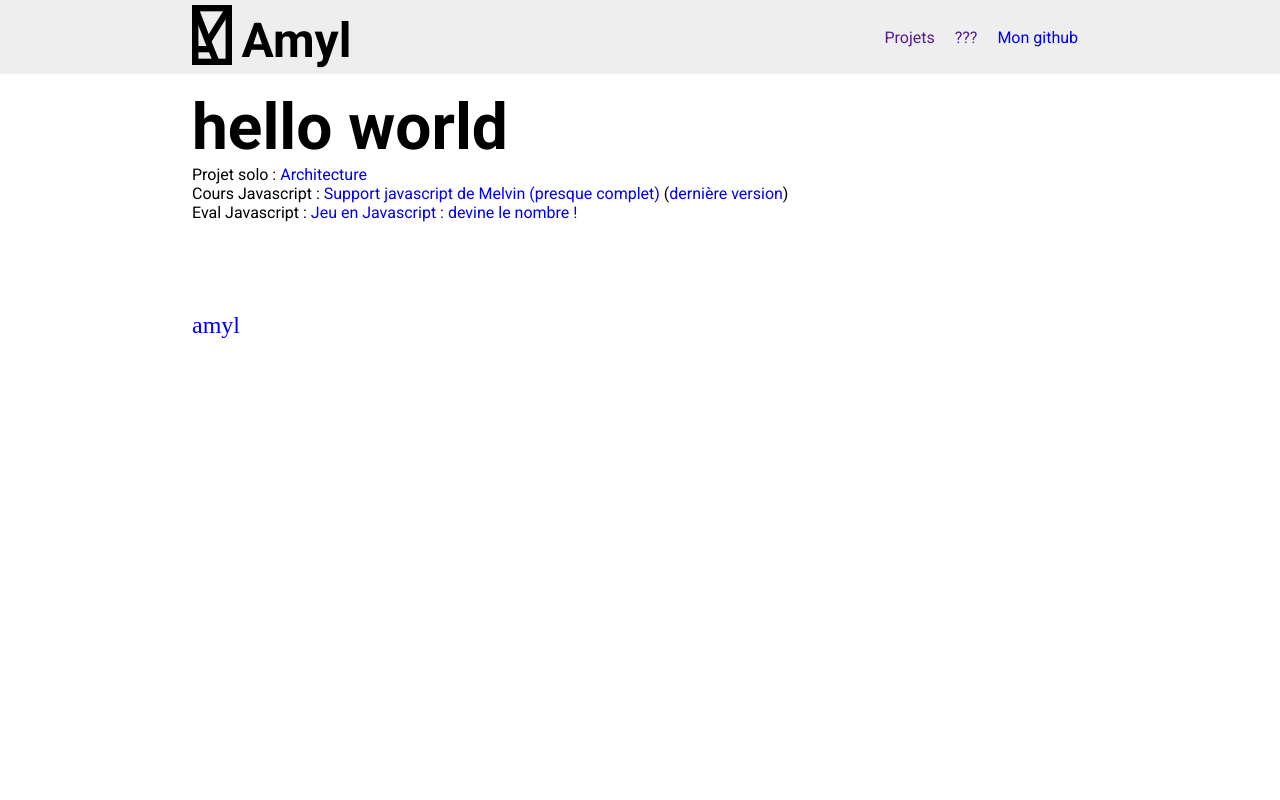
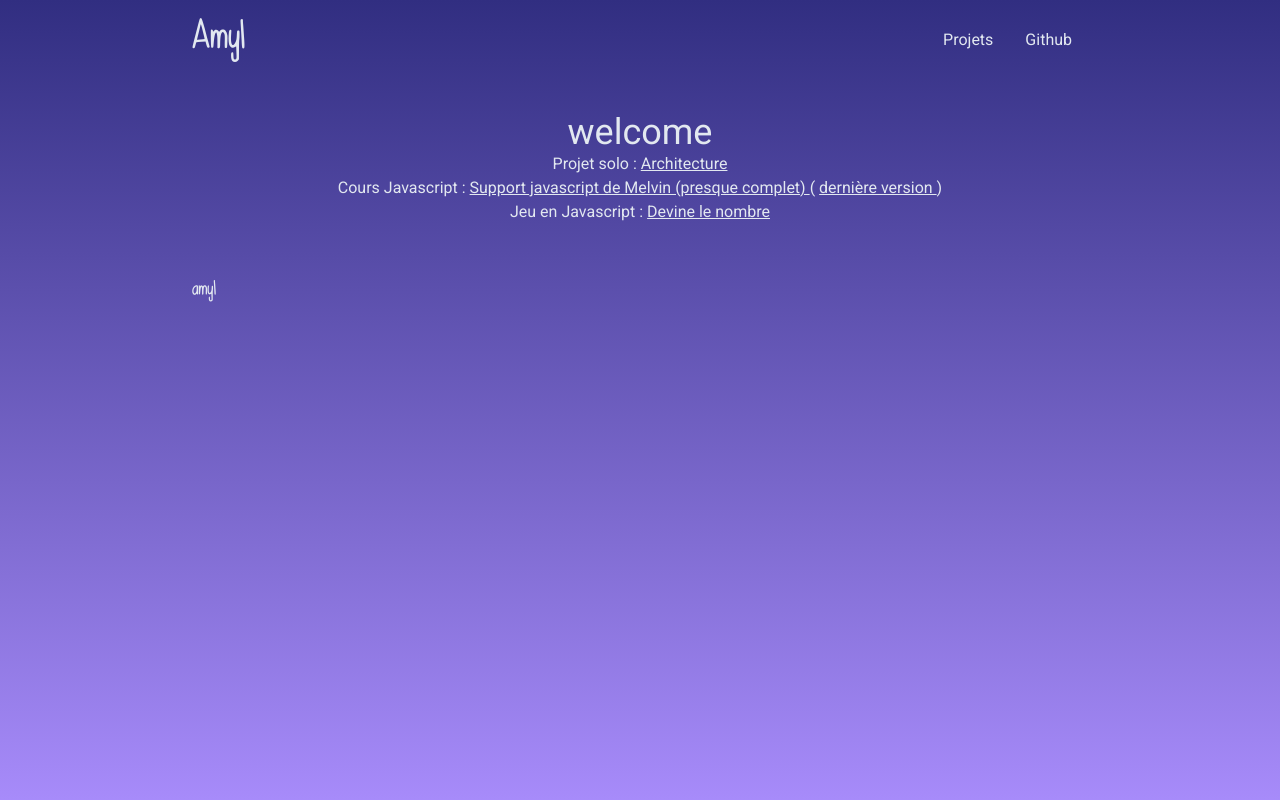
Before and after one commit to am-yl/am-yl.github.io, a PHP site: page / in a window 1280 px wide. Run offline with PHP 8.4, Linux system fonts and the light colour scheme; some libraries are stand-ins or nearby versions.

Commit message:
ajout tailwind

```diff
--- a/assets/css/root.css
+++ /dev/null
@@ -1,7 +0,0 @@
-:root {
-    /* colors */
-
-
-    /* sizing */
-    --pad : 15%;
-}
--- a/assets/css/style.css
+++ b/assets/css/style.css
@@ -1,81 +1,28 @@
-* {
-    padding: 0;
-    margin: 0;
-    box-sizing: border-box;
+@tailwinds base;
+
+@layer base {
+    @font-face {
+        font-family: MyFont;
+        src: url(/assets/fonts/Myfont-Regular.otf);
+    }
 }
 
-body {
-    font-family: 'Roboto';
+@font-face {
+  font-family: MyFont;
+  src: url(/assets/fonts/Myfont-Regular.otf);
 }
 
-/* utils */
 
-.pad-x {
-    padding-left: var(--pad);
-    padding-right: var(--pad);
-}
-
-.flex {
-    display: flex;
-}
-
-.item-center {
-    align-items: center;
-}
-
-.item-end {
-    align-items:flex-end;
-}
-
-.between {
-    justify-content: space-between;
-}
-
-/* header */
-header {
-    width: 100%;
-    background-color: #eee;
-    padding: 5px 0;
-    position: fixed;
-}
-
-#logo {
-    padding-right: 10px;
-}
-
-#logo img {
-    height:60px;
+body {
+    font-family: Roboto;
 }
 
 h2 {
-    font-size: 3rem;
-}
-
-nav ul li {
-    padding: 0 10px;
-}
-
-/* main */
-
-main {
-
-    padding : 90px 0;
-}
-
-h1 {
-    font-size: 4rem;
-}
-
-a {
-    text-decoration: none;
-}
-
-ul {
-    list-style-type: none;
+    font-family: MyFont;
 }
 
 /* footer */
 #amyl {
-    font-family: 'MyFont';
+    font-family: MyFont;
     font-size: 1.5rem;
 }
--- a/index.html
+++ b/index.html
@@ -1,55 +1,94 @@
 <!DOCTYPE html>
 <html lang="fr">
 	<head>
-    <meta charset="UTF-8">
-    <meta http-equiv="X-UA-Compatible" content="IE=edge">
-    <meta name="viewport" content="width=device-width, initial-scale=1.0">
+		<meta charset="UTF-8" />
+		<meta http-equiv="X-UA-Compatible" content="IE=edge" />
+		<meta name="viewport" content="width=device-width, initial-scale=1.0" />
 
 		<link rel="icon" href="assets/img/favicon.png" type="image/png" />
 
-    <link rel="preconnect" href="https://fonts.googleapis.com">
-    <link rel="preconnect" href="https://fonts.gstatic.com" crossorigin>
-    <link href="https://fonts.googleapis.com/css2?family=Roboto:ital,wght@0,100;0,300;0,400;0,500;0,700;0,900;1,100;1,300;1,400;1,500;1,700;1,900&display=swap" rel="stylesheet">
-
-    <link rel="stylesheet" type="text/css" href="assets/css/root.css">
-    <link rel="stylesheet" type="text/css" href="assets/css/style.css">
+		<link rel="preconnect" href="https://fonts.googleapis.com" />
+		<link rel="preconnect" href="https://fonts.gstatic.com" crossorigin />
+		<link
+			href="https://fonts.googleapis.com/css2?family=Roboto:ital,wght@0,100;0,300;0,400;0,500;0,700;0,900;1,100;1,300;1,400;1,500;1,700;1,900&display=swap"
+			rel="stylesheet"
+		/>
+		<script src="https://cdn.tailwindcss.com"></script>
+		<link rel="stylesheet" type="text/css" href="assets/css/style.css" />
 		<title>Amyl</title>
 	</head>
-<body>
-    <header class="pad-x flex item-center between">
-        <div class="flex item-end between">
-            <a id="logo" href="https://am-yl.github.io/"><img src="assets/img/logo_amyl.svg" alt=""></a>
-            <h2>Amyl</h2>
+	<body
+		class="h-screen bg-gradient-to-b from-indigo-900 to-violet-400 text-slate-200"
+	>
+		<header class="px-[15%] pt-4 flex items-center justify-between">
+			<div class="flex items-end justify-between">
+				<a class="pr-4" href="https://am-yl.github.io/">
+					<!-- <img class="h-16" src="assets/img/logo_amyl.svg" alt="" /> -->
+					<h2 class="text-5xl">Amyl</h2>
+				</a>
 			</div>
 			<nav>
-            <ul class="flex item-center between">
-                <li>
-                    <a href="">Projets</a>
+				<ul class="flex items-center justify-between">
+					<li class="px-4">
+						<a
+							href="/projects.html"
+							class="transition-all hover:underline hover:text-yellow-200"
+						>
+							Projets
+						</a>
 					</li>
-                <li>
-                    <a href="">???</a>
-                </li>
-                <li>
-                    <a href="https://github.com/am-yl">Mon github</a>
+					<li class="px-4">
+						<a
+							href="https://github.com/am-yl"
+							class="transition-all hover:underline hover:text-yellow-200"
+						>
+							Github
+						</a>
 					</li>
 				</ul>
 			</nav>
 		</header>
-    <main class="pad-x">
-        <h1>hello world</h1>
+		<main class="px-[15%] py-12 text-center">
+			<h1 class="text-4xl">welcome</h1>
 			<ul>
 				<li>
-                Projet solo : <a href="https://am-yl.github.io/TIW_Architecture">Architecture</a>
+					Projet solo :
+					<a
+						class="transition-all underline hover:text-yellow-200 hover:decoration-inherit"
+						href="https://am-yl.github.io/TIW_Architecture"
+					>
+						Architecture
+					</a>
 				</li>
 				<li>
-                Cours Javascript : <a href="https://am-yl.github.io/TIW_Javascript">Support javascript de Melvin (presque complet)</a> (<a href="https://javascript.melvin-lemoine.me/">dernière version</a>)
+					Cours Javascript :
+					<a
+						class="transition-all underline hover:text-yellow-200 hover:decoration-inherit"
+						href="https://am-yl.github.io/TIW_Javascript"
+					>
+						Support javascript de Melvin (presque complet)
+					</a>
+					(
+					<a
+						class="transition-all underline hover:text-yellow-200 hover:decoration-inherit"
+						href="https://javascript.melvin-lemoine.me/"
+					>
+						dernière version
+					</a>
+					)
 				</li>
 				<li>
-                Eval Javascript : <a href="https://am-yl.github.io/TIW_DevineLeNombre">Jeu en Javascript : devine le nombre !</a>
+					Jeu en Javascript :
+					<a
+						class="transition-all underline hover:text-yellow-200 hover:decoration-inherit"
+						href="https://am-yl.github.io/TIW_DevineLeNombre"
+					>
+						Devine le nombre
+					</a>
 				</li>
 			</ul>
 		</main>
-    <footer class="pad-x">
+		<footer class="px-[15%]">
 			<a href="https://github.com/am-yl" id="amyl">amyl</a>
 		</footer>
 	</body>
```
Also changed, not shown: projects.html (added, +9 -0 lines), assets/img/bg.gif (added). Lines whose indentation alone changed are shown as unchanged.
